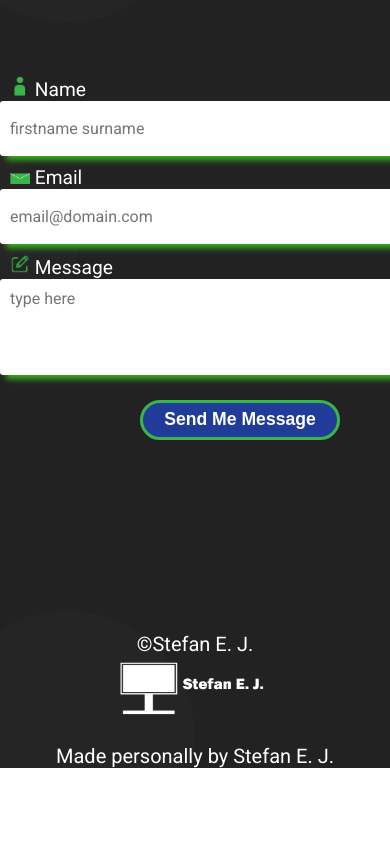
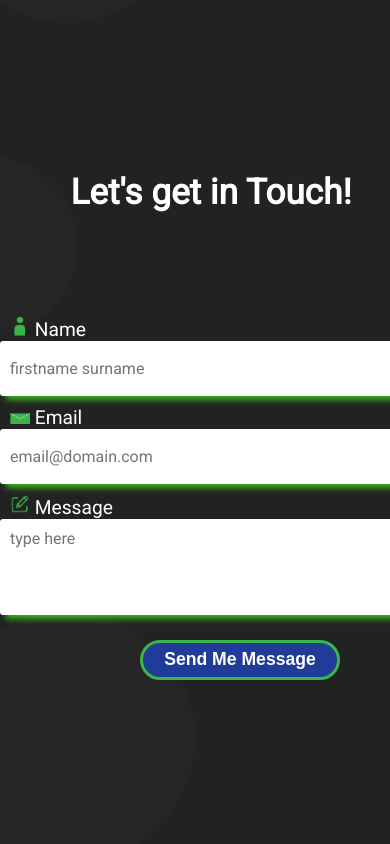
Before and after one commit to sej3686/vue-portfolio, a Vue app: page / in a window 390 px wide. Shown: the part 7980-8824 px from the top of the page. Before the commit the page ends 8748 px from the top, so only its background shows below. Built offline with nearby package versions, Linux system fonts and the light colour scheme.

Commit message:
fixed minor changes in contact repsonsive

```diff
--- a/src/assets/sass/responsive.scss
+++ b/src/assets/sass/responsive.scss
@@ -191,13 +191,14 @@ $darkGreenColor: #228a30;
     }
 
     .about-text {
+      margin-top: 5em;
       width: 100% !important;
     }
   }
 
   //Contact
   #contact {
-    margin-top: 20em;
+    margin-top: 30em;
 
     .contact-container {
       width: 100%;
@@ -214,7 +215,7 @@ $darkGreenColor: #228a30;
   footer {
     align-items: center;
     flex-direction: column !important;
-    margin-top: 5em;
+    margin-top: 8em;
 
     img {
       width: 40%;
@@ -234,4 +235,27 @@ $darkGreenColor: #228a30;
   #keyword {
     margin-top: 45em;
   }
+
+    //Contact
+    #contact {
+      margin-top: 35em;
+
+      .contact-container {
+        width: 100%;
+
+        .form-box {
+
+          .field {
+
+            input {
+              width: 80%;
+            }
+
+            textarea {
+              width: 80%;
+            }
+          }
+        }
+      }
+    }
 }
```
